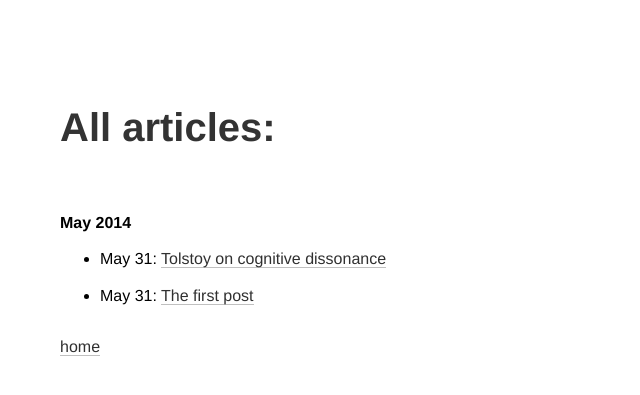
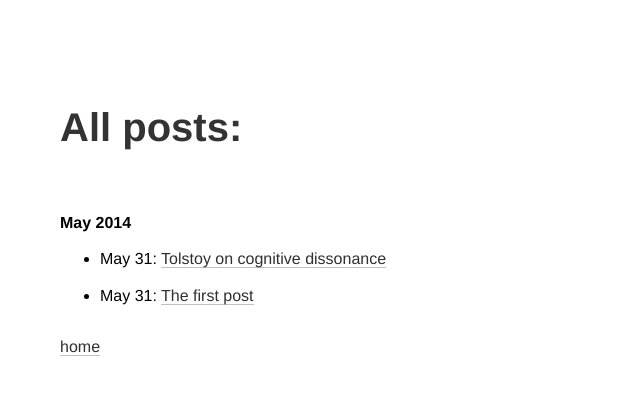
Before and after one commit to sieste/sieste.github.io, a Jekyll site: the page built from index.markdown, in a window 1280 px wide. Shown: the top 395 px of the page, without its empty margins (0-640 px from the left). Built offline with Jekyll 4.4.1, drawn with Linux system fonts in a browser that asks for light colours.

Commit message:
articles -> posts

```diff
--- a/index.markdown
+++ b/index.markdown
@@ -2,7 +2,7 @@
 layout: plain
 ---
 
-# All articles:
+# All posts:
 
 {% for post in site.posts %}
 {% capture currentyear %}{{post.date | date: "%B %Y"}}{% endcapture %}
```
